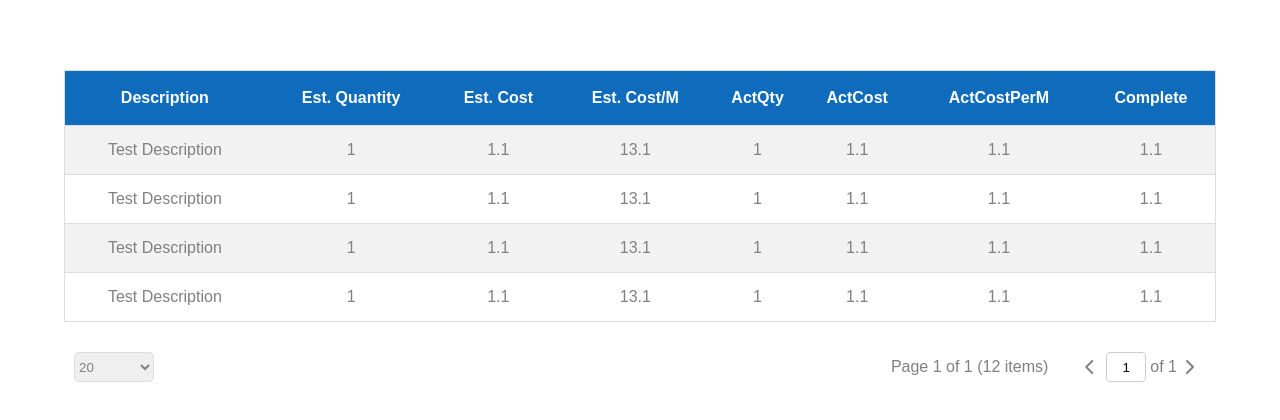
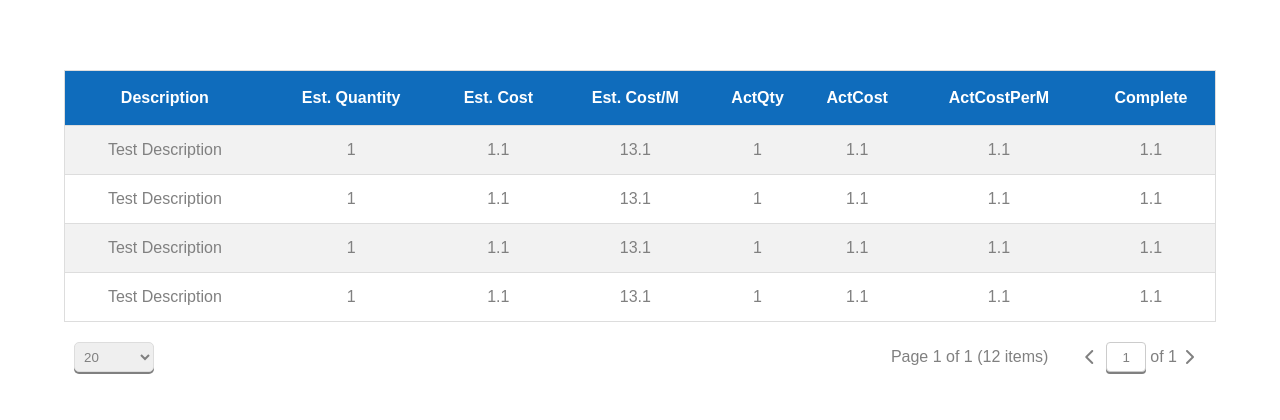
Before and after one commit to Bhavyadoshi266/ItPath, a plain HTML site: page Table/index.html in a window 1280 px wide. Drawn offline with Linux system fonts and the light colour scheme.

Commit message:
box-shadow added in css

```diff
--- a/Table/style.css
+++ b/Table/style.css
@@ -1,8 +1,11 @@
 * {
-    font-family: Arial, Helvetica, sans-serif;
     margin: 0;
     padding: 0;
     box-sizing: border-box;
+}
+
+body{
+    font-family: Arial, Helvetica, sans-serif;
 }
 
 .container {
@@ -55,7 +58,7 @@
     display: flex;
     justify-content: space-between;
     align-items: center;
-    padding-top: 30px;
+    padding-top: 20px;
     color: grey;
 }
 
@@ -83,12 +86,14 @@
 
 .tableno {
     margin: 0 10px;
+    padding: 0 5px;
     cursor: pointer;
     width: 80px;
     height: 30px;
     color: gray;
     border: 1px solid #ddd;
     border-radius: 5px;
+    box-shadow: 0px 2px;
 }
 
 input {
@@ -99,4 +104,7 @@
     border-radius: 4px;
     padding: 4px;
     margin: 0 4px;
+    box-shadow: 0px 2px;
+    color: gray;
+
 }
```
